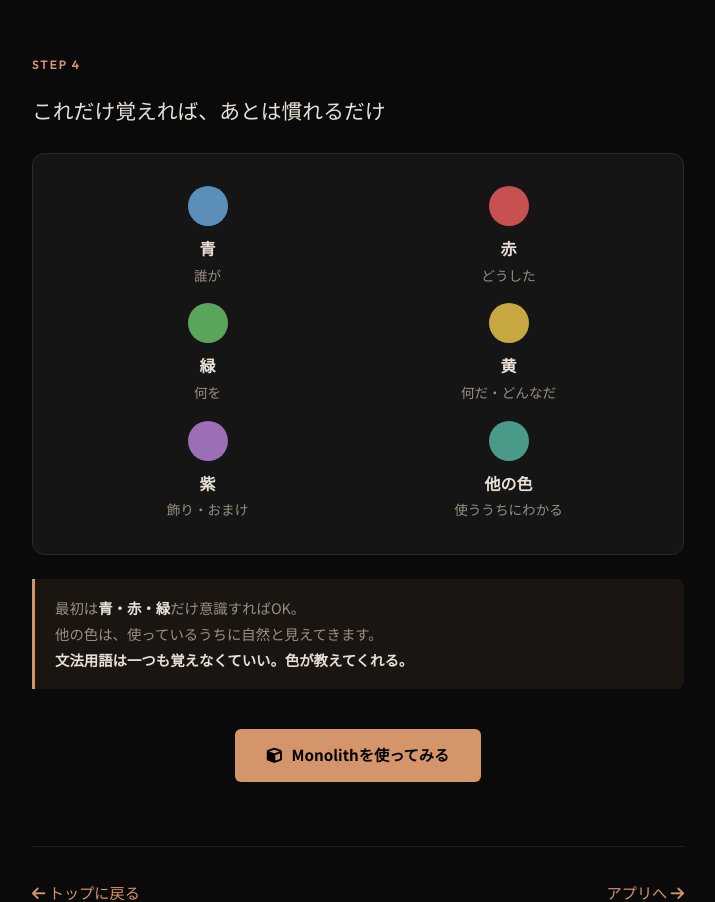
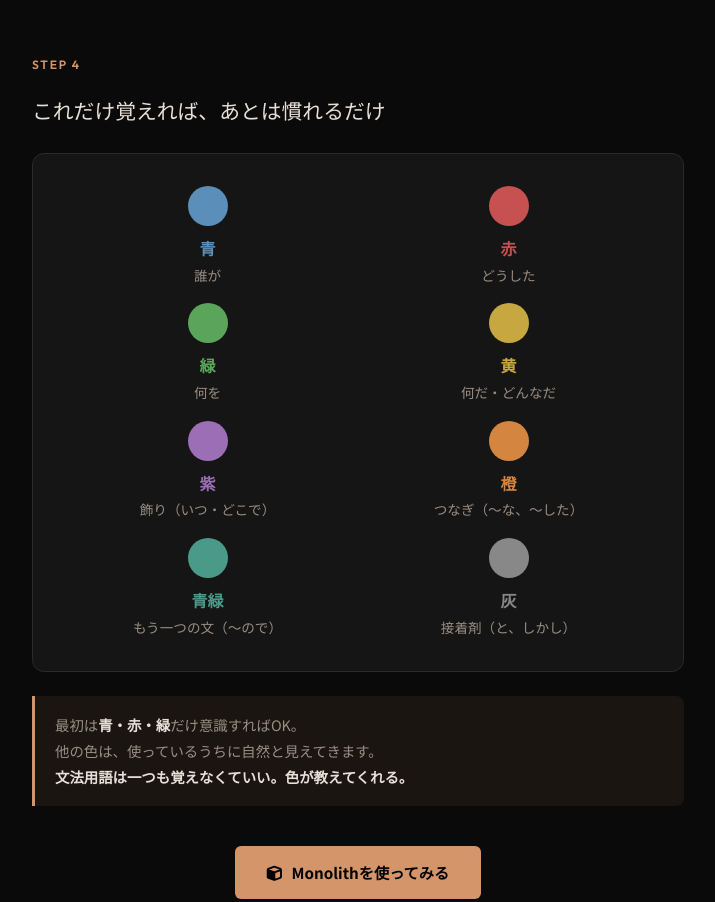
Before and after one commit to goodsun/monolith, a Flask app: page /tutorial in a window 1280 px wide. Shown: the part 2242-3144 px from the top of the page, without its empty margins (282-997 px from the left). Run offline with Flask 3, Linux system fonts and the light colour scheme.

Commit message:
Show all 8 roles in tutorial color chart

```diff
--- a/templates/tutorial.html
+++ b/templates/tutorial.html
@@ -375,33 +375,43 @@ body {
     <div style="display:grid; grid-template-columns:repeat(2,1fr); gap:1rem; text-align:center;">
       <div>
         <div style="width:40px;height:40px;border-radius:50%;background:var(--blue);margin:0 auto 0.5rem;"></div>
-        <div style="font-weight:600;">青</div>
+        <div style="font-weight:600;color:var(--blue);">青</div>
         <div style="color:var(--text-light);font-size:0.85rem;">誰が</div>
       </div>
       <div>
         <div style="width:40px;height:40px;border-radius:50%;background:var(--red);margin:0 auto 0.5rem;"></div>
-        <div style="font-weight:600;">赤</div>
+        <div style="font-weight:600;color:var(--red);">赤</div>
         <div style="color:var(--text-light);font-size:0.85rem;">どうした</div>
       </div>
       <div>
         <div style="width:40px;height:40px;border-radius:50%;background:var(--green);margin:0 auto 0.5rem;"></div>
-        <div style="font-weight:600;">緑</div>
+        <div style="font-weight:600;color:var(--green);">緑</div>
         <div style="color:var(--text-light);font-size:0.85rem;">何を</div>
       </div>
       <div>
         <div style="width:40px;height:40px;border-radius:50%;background:var(--yellow);margin:0 auto 0.5rem;"></div>
-        <div style="font-weight:600;">黄</div>
+        <div style="font-weight:600;color:var(--yellow);">黄</div>
         <div style="color:var(--text-light);font-size:0.85rem;">何だ・どんなだ</div>
       </div>
       <div>
         <div style="width:40px;height:40px;border-radius:50%;background:var(--purple);margin:0 auto 0.5rem;"></div>
-        <div style="font-weight:600;">紫</div>
-        <div style="color:var(--text-light);font-size:0.85rem;">飾り・おまけ</div>
+        <div style="font-weight:600;color:var(--purple);">紫</div>
+        <div style="color:var(--text-light);font-size:0.85rem;">飾り（いつ・どこで）</div>
+      </div>
+      <div>
+        <div style="width:40px;height:40px;border-radius:50%;background:var(--orange);margin:0 auto 0.5rem;"></div>
+        <div style="font-weight:600;color:var(--orange);">橙</div>
+        <div style="color:var(--text-light);font-size:0.85rem;">つなぎ（〜な、〜した）</div>
       </div>
       <div>
         <div style="width:40px;height:40px;border-radius:50%;background:var(--teal);margin:0 auto 0.5rem;"></div>
-        <div style="font-weight:600;">他の色</div>
-        <div style="color:var(--text-light);font-size:0.85rem;">使ううちにわかる</div>
+        <div style="font-weight:600;color:var(--teal);">青緑</div>
+        <div style="color:var(--text-light);font-size:0.85rem;">もう一つの文（〜ので）</div>
+      </div>
+      <div>
+        <div style="width:40px;height:40px;border-radius:50%;background:var(--gray);margin:0 auto 0.5rem;"></div>
+        <div style="font-weight:600;color:var(--gray);">灰</div>
+        <div style="color:var(--text-light);font-size:0.85rem;">接着剤（と、しかし）</div>
       </div>
     </div>
   </div>
```
